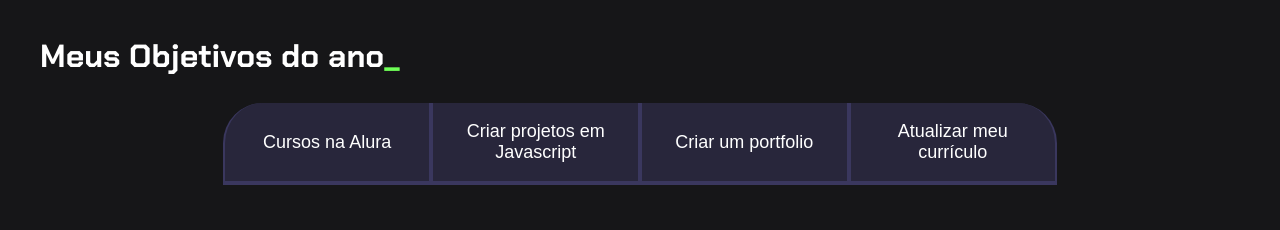
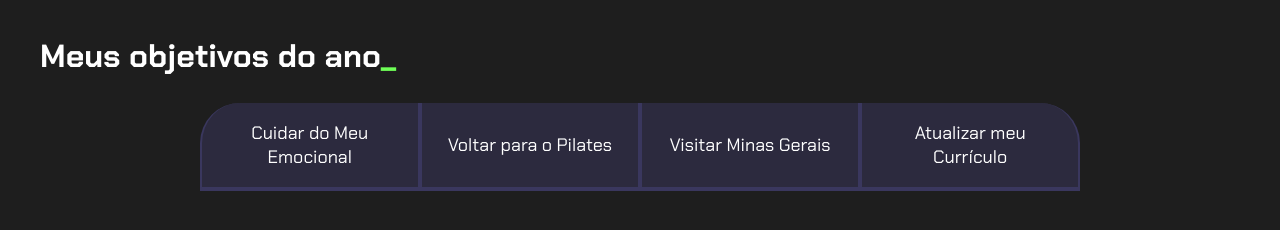
Before and after one commit to FlaviaMG/PROJETO-DE-VIDA, a plain HTML site: page index.html in a window 1280 px wide. Drawn offline with Linux system fonts and the light colour scheme.

Commit message:
Atualizado 06/03

```diff
--- a/index.html
+++ b/index.html
@@ -3,17 +3,17 @@
 <head>
     <meta charset="UTF-8">
     <meta name="viewport" content="width=device-width, initial-scale=1.0">
-    <title>Meus objetivos do ano</title>
+    <title>Projeto de Vida</title>
     <link rel="stylesheet" href="style.css">
 </head>
 <body>
     <section class="conteudo-principal">
-        <h2 class="titulo-principal">Meus Objetivos do ano<span>_</span></h2>
+        <h2 class="titulo-principal">Meus objetivos do ano<span>_</span></h2>
 <div class="botoes">
-        <button class="botao">Cursos na Alura</button>
-        <button class="botao">Criar projetos em Javascript</button>
-        <button class="botao">Criar um portfolio</button>
-        <button class="botao">Atualizar meu currículo</button>
+        <button class="botao">Cuidar do Meu Emocional</button>
+        <button class="botao">Voltar para o Pilates</button>
+        <button class="botao">Visitar Minas Gerais</button>
+        <button class="botao">Atualizar meu Currículo</button>
  </div>
 </section>
 
--- a/style.css
+++ b/style.css
@@ -1,7 +1,7 @@
-@import url('https://fonts.googleapis.com/css?family=Chakra+Petch:wght@400;700&display=swap');
+@import url('https://fonts.googleapis.com/css2?family=Chakra+Petch:wght@400;700&display=swap');
 
 :root {
-  --cor-de-fundo: #161618;
+    --cor-de-fundo: #1E1E1E;
     --verde: #6FFF57;
     --branco: #FFFFFF;
     --botao-ativo: #3A375E;
@@ -36,8 +36,9 @@ body {
     color: var(--verde);
 }
 
+
 .botao {
-    font-family: "Crakra Petch", sans-serif;
+    font-family: 'Chakra Petch', sans-serif;
     background-color: var(--botao-inativo);
     color: var(--branco);
     display: flex;
@@ -50,6 +51,19 @@ body {
     border-left: 2px solid var(--botao-ativo);
     border-right: 2px solid var(--botao-ativo);
     border-top: none;
+}
+
+.botao:first-child {
+    border-radius: 40px 40px 0 0;
+}
+
+.botoes {
+    display: block;
+}
+
+.ativo{
+    background-color: var(--botao-ativo);
+    border-bottom: 4px solid var(--verde);
 }
 
 @media screen and (min-width: 768px) {
```
Also changed, not shown: main.js (added). Lines whose indentation alone changed are shown as unchanged.
